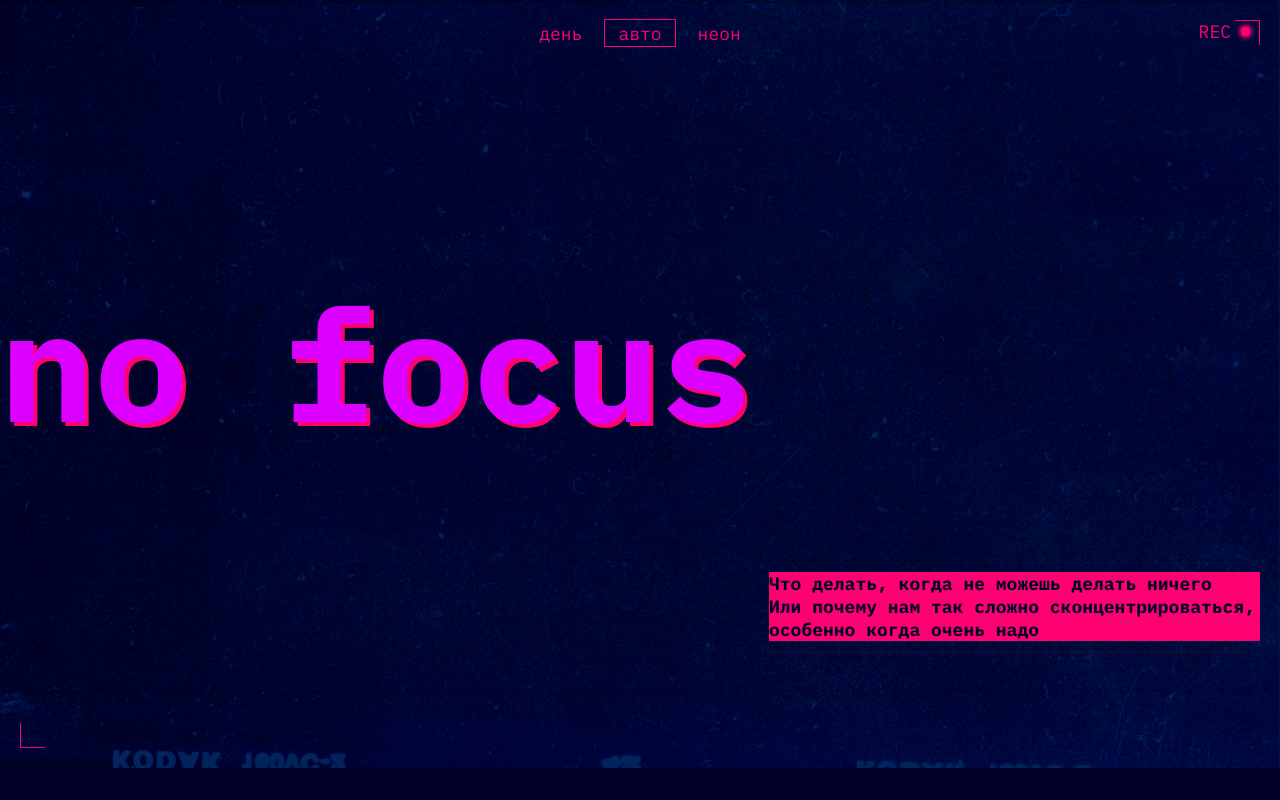
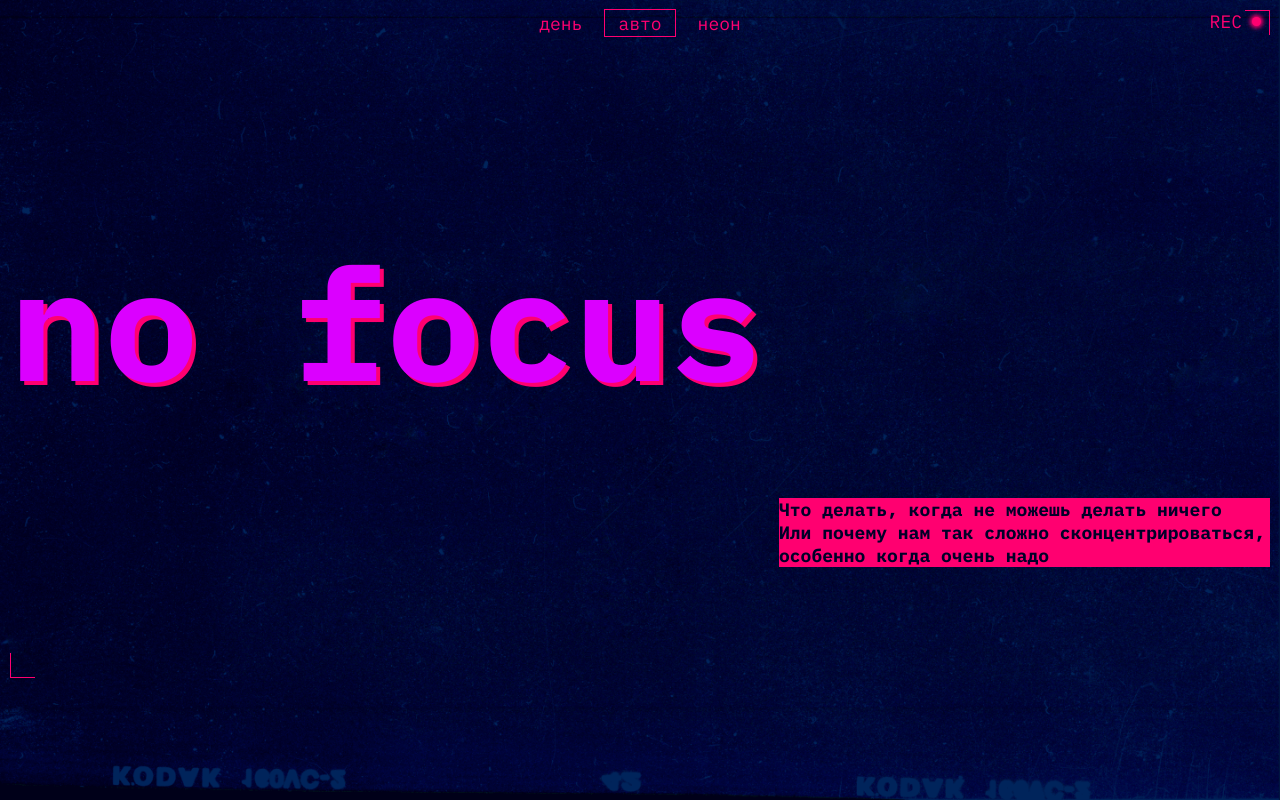
Before and after one commit to Gpshfrd/slozhno-sosredotochitsya, a plain HTML site: page index.html in a window 1280 px wide. Drawn offline with Linux system fonts and the light colour scheme.

Commit message:
placed heading

```diff
--- a/styles/style.css
+++ b/styles/style.css
@@ -3,23 +3,25 @@
 .page {
   font-family: var(--main-font), sans-serif;
   background-color: var(--bg-color);
+  color: var(--text-color);
   font-size: var(--main-font-size);
-}
-
-.header {
-  background-color: var(--bg-color);
   background-image: url('../images/cover-image-dark.png');
   background-position: center;
   background-repeat: no-repeat;
   background-size: cover;
+  background-attachment: fixed;
   padding: var(--block-side-dist);
+}
+
+.header {
   display: grid;
   grid-template-rows: auto max-content auto;
+  align-items: center;
 }
 
 .decorated-zone {
-  min-block-size: 768px;
   position: relative;
+  min-block-size: 668px;
 }
 
 .decorated-zone::before {
@@ -29,8 +31,8 @@
   border-right: 1px solid var(--accent-color);
   inline-size: 25px;
   block-size: 25px;
-  top: 20px;
-  right: 20px;
+  inset-block-start: 0;
+  inset-inline-end: 0;
 }
 
 .decorated-zone::after {
@@ -40,8 +42,7 @@
   border-left: 1px solid var(--accent-color);
   inline-size: 25px;
   block-size: 25px;
-  bottom: 20px;
-  left: 20px;
+  inset-block-end: 0;
 }
 
 .rec {
@@ -50,8 +51,8 @@
   position: absolute;
   align-items: center;
   gap: 10px;
-  inset-inline-end: 30px;
-  inset-block-start: 20px;
+  inset-inline-end: 9px;
+  inset-block-start: 0;
 }
 
 .rec::after {
@@ -64,16 +65,40 @@
   box-shadow: 0 0 4px 2px var(--accent-color);
 }
 
+.header__theme-menu {
+  justify-self: end;
+  align-self: center;
+}
+
 .header__theme-menu-list {
   display: flex;
-  list-style: none;
-  justify-content: center;
-  gap: 10px
+  flex-direction: column;
+  gap: 10px;
+}
+
+@media (min-width: 768px) {
+  .header__theme-menu {
+    margin-top: 10px;
+  }
+}
+
+@media (min-width: 1024px) {
+  .header__theme-menu-list {
+    flex-direction: row;
+  }
+
+  .header__theme-menu {
+    align-self: flex-start;
+  }
+
+  .header__theme-menu {
+    justify-self: center;
+    margin: 0;
+  }
 }
 
 .header__theme-menu-button {
   color: var(--accent-color);
-  font-weight: 400;
   padding: 1.5px 13px;
 }
 
@@ -83,6 +108,7 @@
 }
 
 .header__theme-menu-button:focus-visible {
+  outline: none;
   border-bottom: 1px solid var(--accent-color-with-opacity);
   margin-bottom: -1px;
 }
@@ -91,11 +117,23 @@
   outline: 1px solid var(--accent-color-with-opacity);
 }
 
+.header__theme-menu-button_active:hover {
+  outline: 1px solid var(--accent-color);
+  pointer-events: none;
+}
+
 .header__heading {
-  font-size: 157px;
-  margin: 0 0 0 -20px;
   color: var(--heading-color);
   text-shadow: 4px 4px 0 var(--accent-color);
+  margin: 0 0 0 (-1 * var(--block-side-dist));
+  font-size: clamp(7.25rem, 7.0115rem + 1.0178vw, 7.5rem);
+  line-height: 82.5%;
+}
+
+@media (min-width: 768px) {
+  .header__heading {
+    font-size: clamp(7.5rem, 0.5625rem + 14.4531vw, 9.8125rem);
+  }
 }
 
 .title-decore {
@@ -105,5 +143,4 @@
   max-width: 491px;
   height: fit-content;
   justify-self: flex-end;
-  align-self: center;
 }
--- a/styles/variables.css
+++ b/styles/variables.css
@@ -4,7 +4,7 @@
 */
 :root {
   --interblock-interval: 80px;
-  --block-side-dist: 20px;
+  --block-side-dist: 10px;
   --accent-font-size: 120px;
   --main-font: 'IBM Plex mono';
   --main-font-size: 18px;
```
